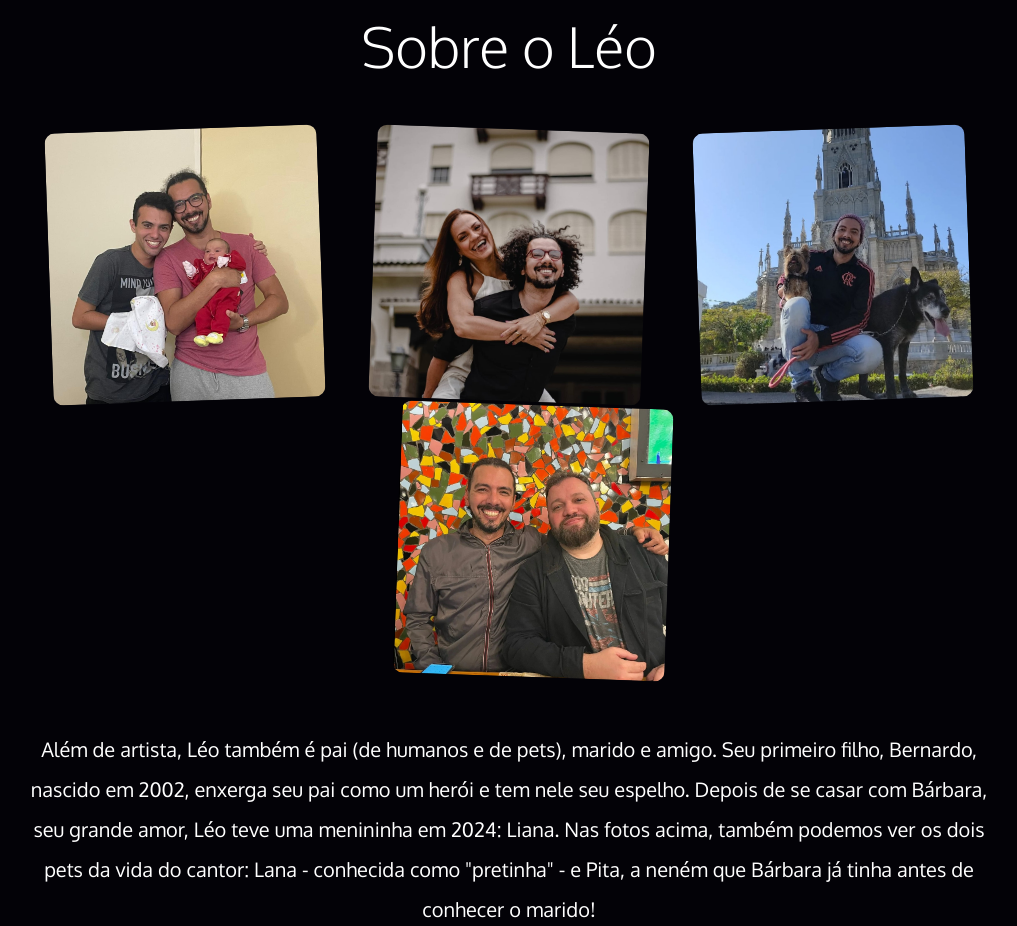
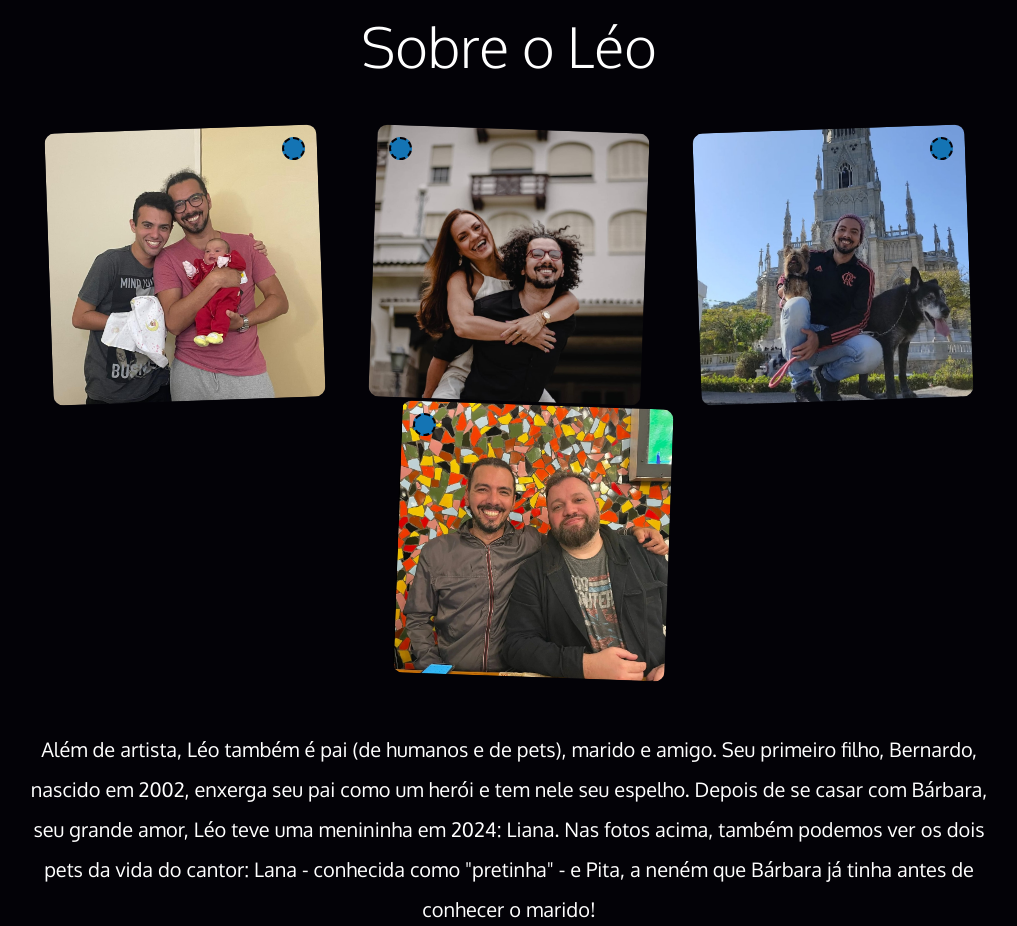
Before and after one commit to BernardoCerqueira/leo-website, a plain HTML site: page index.html in a window 1280 px wide. Shown: the part 2620-3546 px from the top of the page, without its empty margins (131-1148 px from the left). Drawn offline with Linux system fonts and the light colour scheme.

Commit message:
Added gallery wrapper pin

```diff
--- a/style.css
+++ b/style.css
@@ -121,6 +121,23 @@ p{
     transform: rotate(2deg);
 }
 
+.gallery__img-wrapper::after{
+    content: "";
+    background-color: var(--color-blue);
+    border: 0.15rem dashed var(--color-background);
+    display: block;
+    width: 1.2rem;
+    height: 1.2rem;
+    border-radius: 100px;
+    position: absolute;
+    top: 0.5rem;
+    right: 1rem;
+}
+
+.gallery__img-wrapper:nth-child(even)::after{
+    left: 1rem;
+}
+
 .gallery{
     margin: 3rem auto;
 }
```
